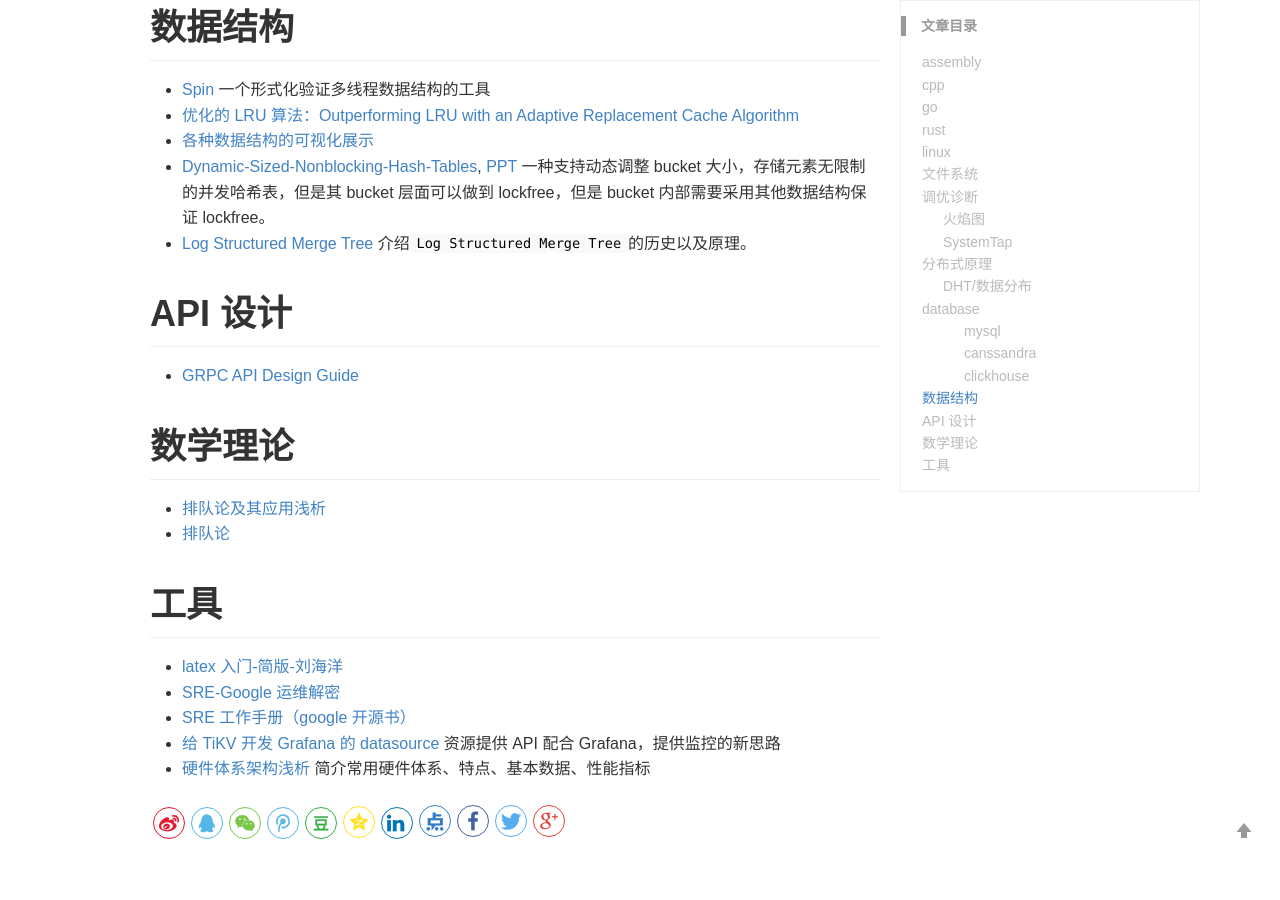
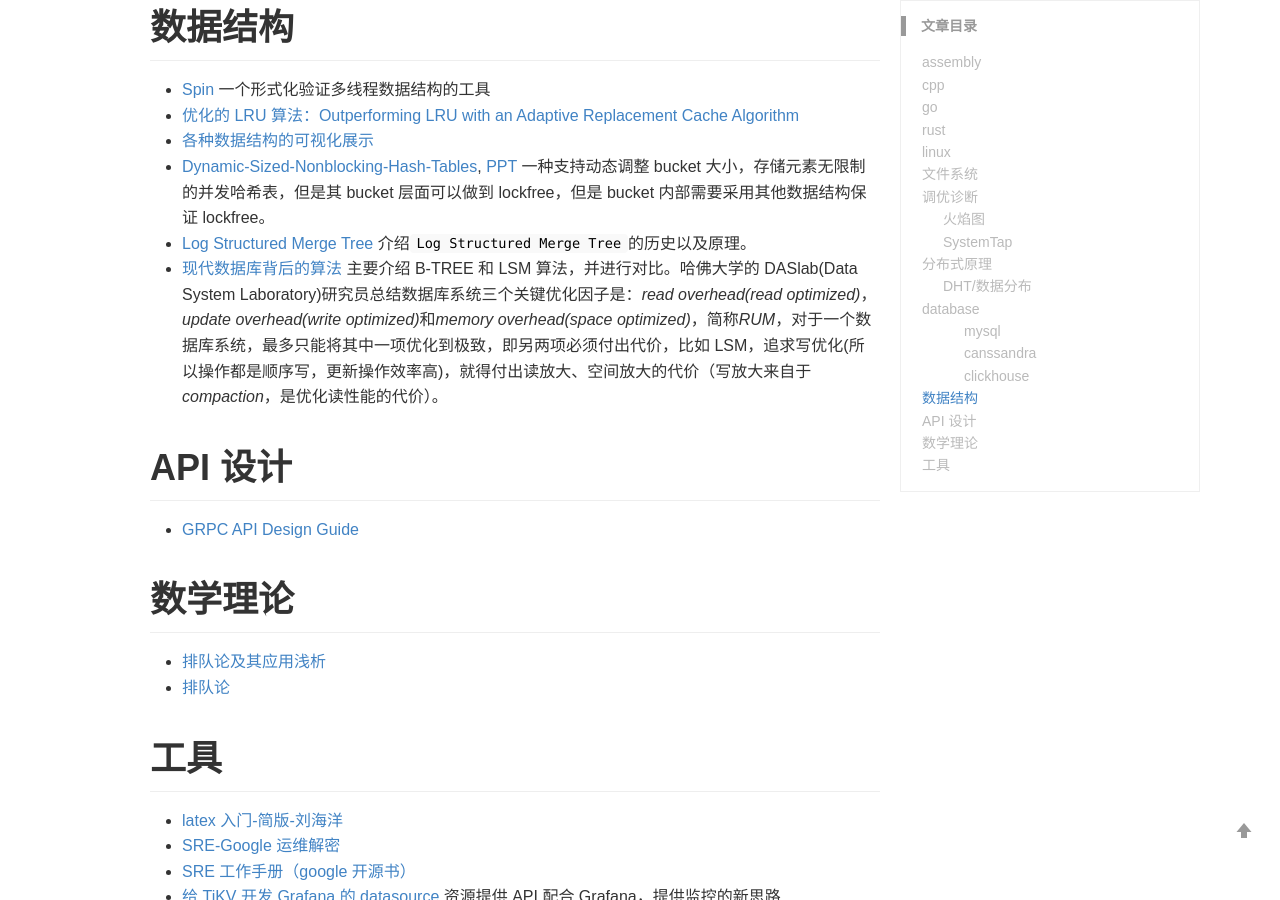
Before and after one commit to lrita/lrita.github.io, a Jekyll site: the page built from _wiki/books.md, in a window 1280 px wide and 900 px high, scrolled down 2917 px. Built offline with Jekyll 4.4.1, drawn with Linux system fonts in a browser that asks for light colours; comment, search, counter and statistics services are not loaded.

Commit message:
update _wiki/books.md

```diff
--- a/_wiki/books.md
+++ b/_wiki/books.md
@@ -94,6 +94,7 @@ keywords: 编程书籍/文档
 - [各种数据结构的可视化展示](https://www.cs.usfca.edu/~galles/visualization/Algorithms.html)
 - [Dynamic-Sized-Nonblocking-Hash-Tables](/images/posts/datastructure/Dynamic-Sized-Nonblocking-Hash-Tables.pdf), [PPT](/images/posts/datastructure/Dynamic-Sized_Nonblocking_Hash_Tables.pptx) 一种支持动态调整 bucket 大小，存储元素无限制的并发哈希表，但是其 bucket 层面可以做到 lockfree，但是 bucket 内部需要采用其他数据结构保证 lockfree。
 - [Log Structured Merge Tree](/images/posts/database/lsmtree-170129180333.pdf) 介绍`Log Structured Merge Tree`的历史以及原理。
+- [现代数据库背后的算法](/images/posts/datastructure/Algorithms_Behind_Modern_Storage_Systems.pdf) 主要介绍 B-TREE 和 LSM 算法，并进行对比。哈佛大学的 DASlab(Data System Laboratory)研究员总结数据库系统三个关键优化因子是：_read overhead(read optimized)_，*update overhead(write optimized)*和*memory overhead(space optimized)*，简称*RUM*，对于一个数据库系统，最多只能将其中一项优化到极致，即另两项必须付出代价，比如 LSM，追求写优化(所以操作都是顺序写，更新操作效率高)，就得付出读放大、空间放大的代价（写放大来自于*compaction*，是优化读性能的代价）。
 
 # API 设计
 
```
Also changed, not shown: 1 other file.
